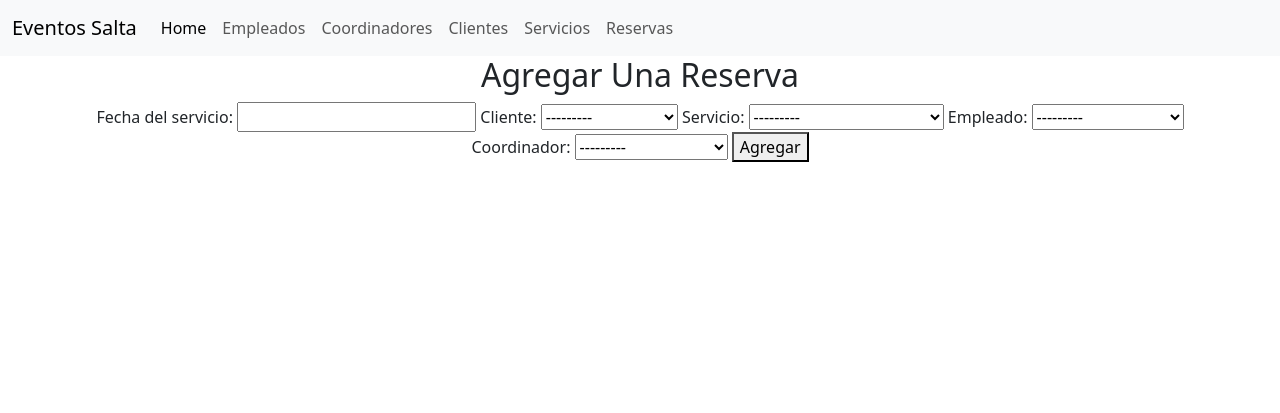
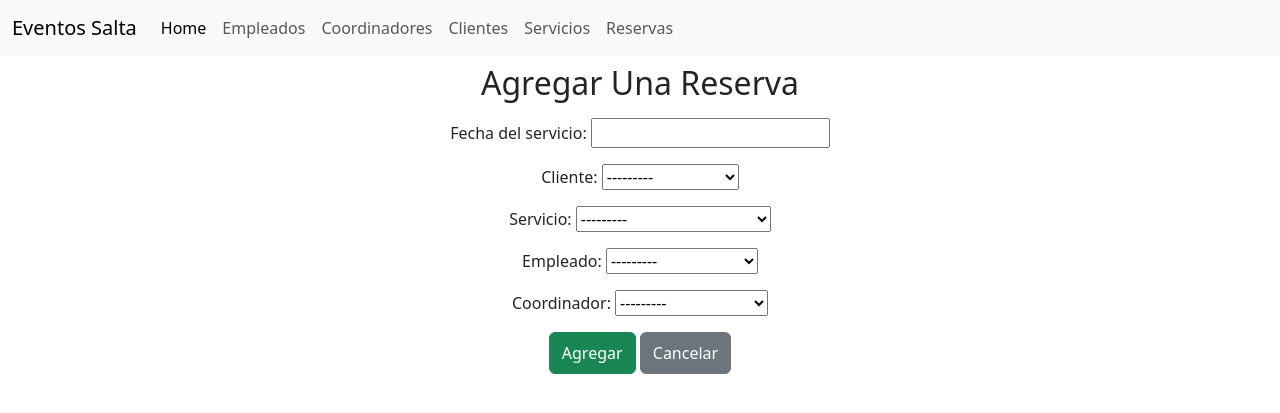
Before and after one commit to tomaslopezz/Caso-de-negocio-Django, a Django app: page /reservas/agregar/ in a window 1280 px wide. Shown: the top 413 px of the page. Run offline with Django 4.2, Linux system fonts and the light colour scheme; data comes from the database, SQL or seed files in the repository; some libraries are stand-ins or nearby versions.

Commit message:
css agregar reserva

```diff
--- a/templates/agregar_reserva.html
+++ b/templates/agregar_reserva.html
@@ -1,12 +1,13 @@
 {% extends 'base.html' %}
 
 {% block content %}
-<h2>Agregar Una Reserva</h2>
+    <h2 class="py-2">Agregar Una Reserva</h2>
 
-<form action="" method="post">
-    <input type="hidden" name="csrfmiddlewaretoken" value="{{ csrf_token }}">
-    {{ formulario }}
-    <button type="submit">Agregar</button>
-</form>
+    <form action="" method="post">
+        <input type="hidden" name="csrfmiddlewaretoken" value="{{ csrf_token }}">
+        {{ formulario.as_p() }}
+        <button class="btn btn-success py-2" type="submit">Agregar</button>
+        <a class="btn btn-secondary py-2" type="button" href="/reservas/listar">Cancelar</a>
+    </form>
 
 {% endblock %}
```
